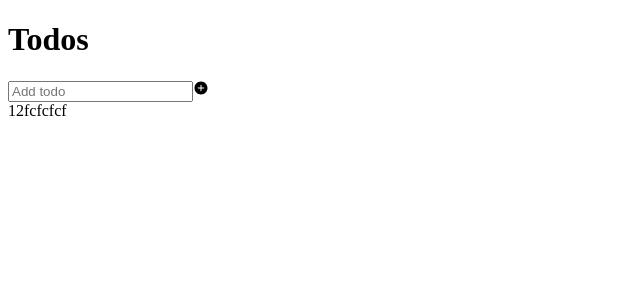
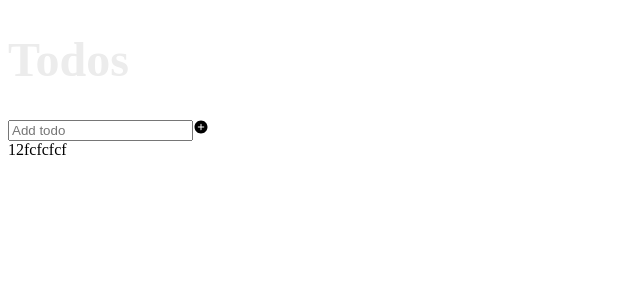
Before and after one commit to azy64/To-do-app, a React (Create React App) app: page / in a window 1280 px wide. Shown: the top 300 px of the page, without its empty margins (0-640 px from the left). Built offline with nearby package versions, Linux system fonts and the light colour scheme.

Commit message:
Add style for the header

```diff
--- a/src/components/Header.js
+++ b/src/components/Header.js
@@ -1,8 +1,9 @@
 import React from 'react';
+import '../css/header.css';
 
 export default function Header() {
   return (
-    <div>
+    <div className="title">
       <h1>Todos</h1>
     </div>
   );
--- /dev/null
+++ b/src/css/header.css
@@ -0,0 +1,4 @@
+.title {
+    color: #ECECEC;
+    font-size: 1.5rem;
+}
```
